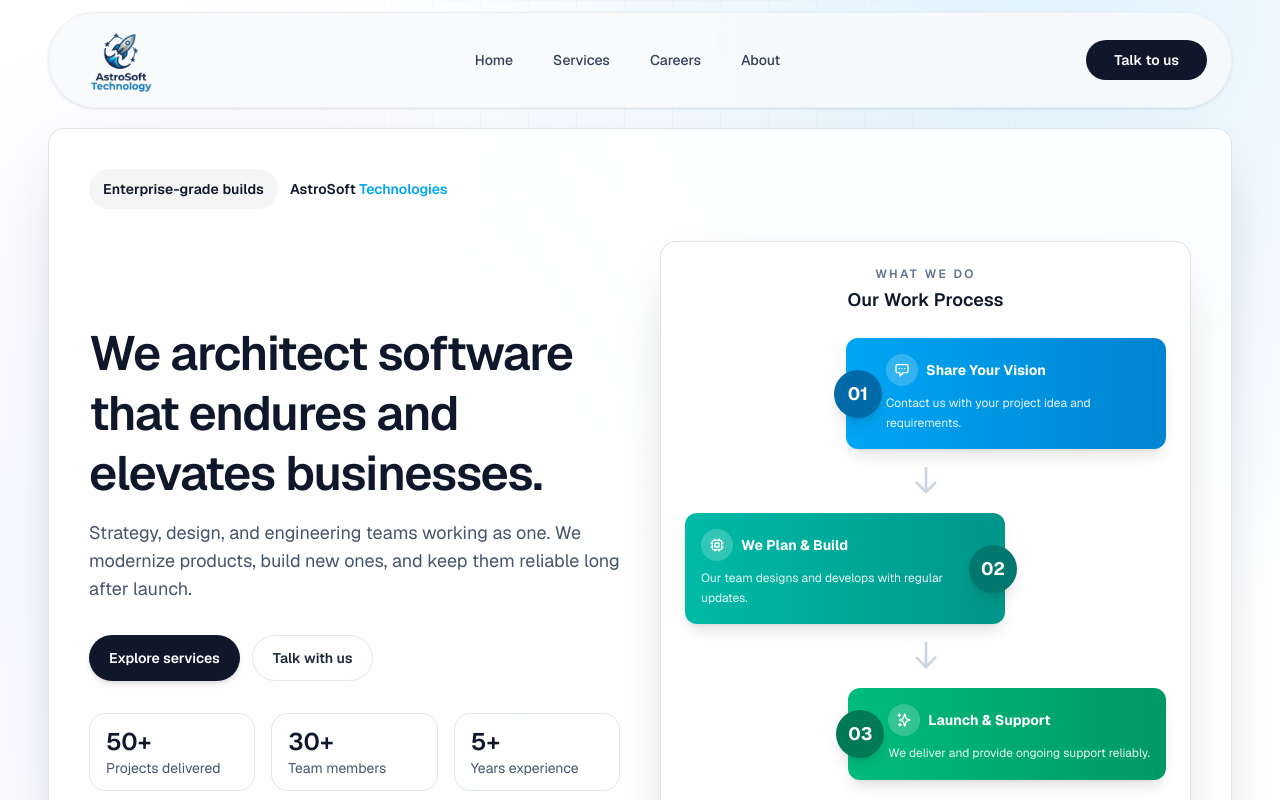
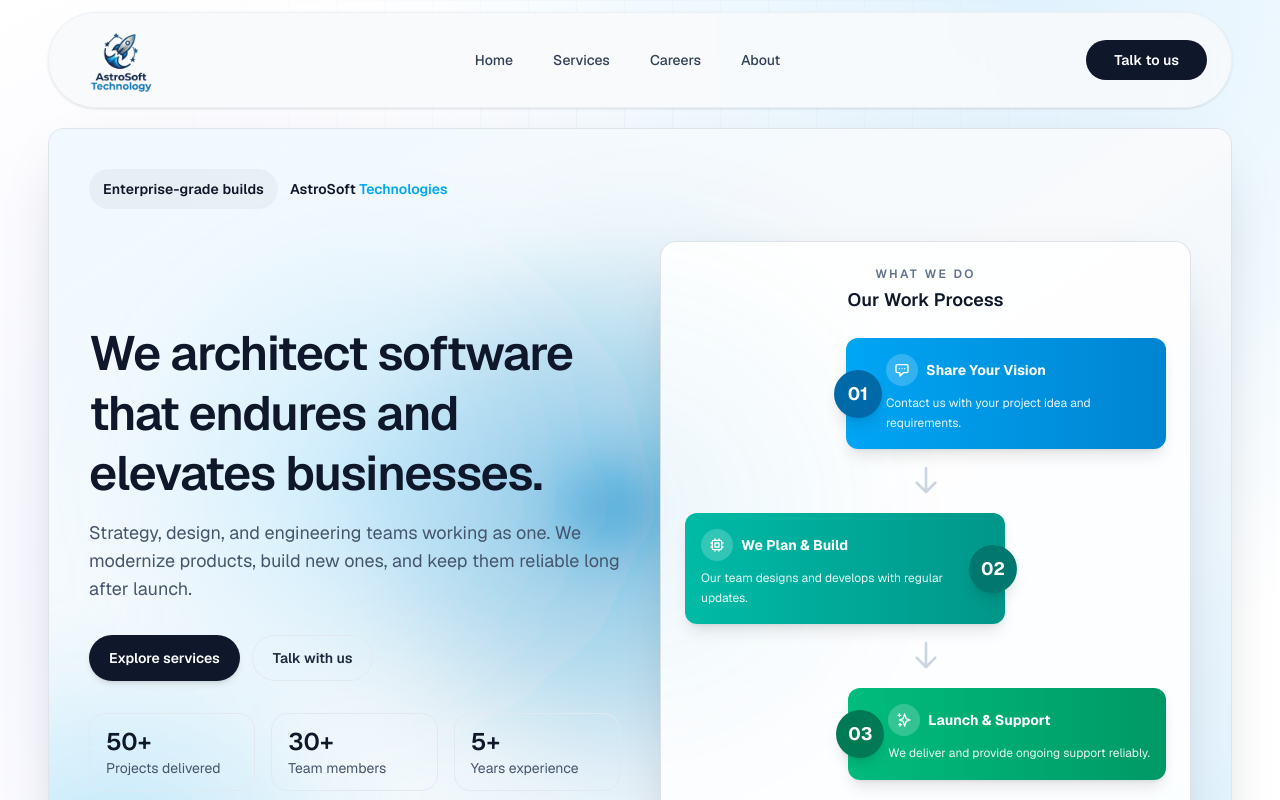
Before and after one commit to AstroSoft-Technology/astrosoft-technology, a Next.js app: page / in a window 1280 px wide. Shown: the top 800 px of the page. Built offline with nearby package versions, Linux system fonts and the light colour scheme.

Commit message:
ui changes

```diff
--- /dev/null
+++ b/app/components/BubbleBackground.tsx
@@ -0,0 +1,222 @@
+"use client";
+
+import * as React from "react";
+import {
+  motion,
+  useMotionValue,
+  useSpring,
+  type SpringOptions,
+} from "framer-motion";
+
+import { cn } from "@/lib/utils";
+
+type BubbleColors = {
+  first: string;
+  second: string;
+  third: string;
+  fourth: string;
+  fifth: string;
+  sixth: string;
+};
+
+type BubbleBackgroundProps = React.ComponentProps<"div"> & {
+  interactive?: boolean;
+  transition?: SpringOptions;
+  colors?: BubbleColors;
+};
+
+function BubbleBackground({
+  className,
+  children,
+  interactive = false,
+  transition = { stiffness: 100, damping: 20 },
+  colors = {
+    first: "14,165,233", // sky-500
+    second: "56,189,248", // sky-400
+    third: "125,211,252", // sky-300
+    fourth: "7,89,133", // sky-900
+    fifth: "2,132,199", // sky-600
+    sixth: "3,105,161", // sky-700
+  },
+  ...props
+}: BubbleBackgroundProps) {
+  const containerRef = React.useRef<HTMLDivElement>(null);
+
+  const mouseX = useMotionValue(0);
+  const mouseY = useMotionValue(0);
+  const springX = useSpring(mouseX, transition);
+  const springY = useSpring(mouseY, transition);
+
+  const rectRef = React.useRef<DOMRect | null>(null);
+  const rafIdRef = React.useRef<number | null>(null);
+
+  React.useLayoutEffect(() => {
+    const updateRect = () => {
+      if (containerRef.current) {
+        rectRef.current = containerRef.current.getBoundingClientRect();
+      }
+    };
+
+    updateRect();
+
+    const el = containerRef.current;
+    const ro = new ResizeObserver(updateRect);
+    if (el) ro.observe(el);
+
+    window.addEventListener("resize", updateRect);
+    window.addEventListener("scroll", updateRect, { passive: true });
+
+    return () => {
+      ro.disconnect();
+      window.removeEventListener("resize", updateRect);
+      window.removeEventListener("scroll", updateRect);
+    };
+  }, []);
+
+  React.useEffect(() => {
+    if (!interactive) return;
+
+    const el = containerRef.current;
+    if (!el) return;
+
+    const handleMouseMove = (e: MouseEvent) => {
+      const rect = rectRef.current;
+      if (!rect) return;
+      const centerX = rect.left + rect.width / 2;
+      const centerY = rect.top + rect.height / 2;
+
+      if (rafIdRef.current != null) cancelAnimationFrame(rafIdRef.current);
+      rafIdRef.current = requestAnimationFrame(() => {
+        mouseX.set(e.clientX - centerX);
+        mouseY.set(e.clientY - centerY);
+      });
+    };
+
+    el.addEventListener("mousemove", handleMouseMove as EventListener, {
+      passive: true,
+    });
+    return () => {
+      el.removeEventListener("mousemove", handleMouseMove as EventListener);
+      if (rafIdRef.current != null) cancelAnimationFrame(rafIdRef.current);
+    };
+  }, [interactive, mouseX, mouseY]);
+
+  return (
+    <div
+      ref={containerRef}
+      data-slot="bubble-background"
+      className={cn(
+        "relative size-full overflow-hidden bg-gradient-to-br from-sky-50 via-slate-50 to-sky-100",
+        className
+      )}
+      {...props}
+    >
+      <style>
+        {`
+            :root {
+              --first-color: ${colors.first};
+              --second-color: ${colors.second};
+              --third-color: ${colors.third};
+              --fourth-color: ${colors.fourth};
+              --fifth-color: ${colors.fifth};
+              --sixth-color: ${colors.sixth};
+            }
+          `}
+      </style>
+
+      <svg
+        xmlns="http://www.w3.org/2000/svg"
+        className="absolute top-0 left-0 w-0 h-0"
+      >
+        <defs>
+          <filter id="goo">
+            <feGaussianBlur
+              in="SourceGraphic"
+              stdDeviation="16"
+              result="blur"
+            />
+            <feColorMatrix
+              in="blur"
+              mode="matrix"
+              values="1 0 0 0 0  0 1 0 0 0  0 0 1 0 0  0 0 0 18 -8"
+              result="goo"
+            />
+            <feBlend in="SourceGraphic" in2="goo" />
+          </filter>
+        </defs>
+      </svg>
+
+      <div
+        className="absolute inset-0"
+        style={{ filter: "url(#goo) blur(30px)" }}
+      >
+        <motion.div
+          className="absolute rounded-full size-[80%] top-[10%] left-[10%] mix-blend-hard-light bg-[radial-gradient(circle_at_center,rgba(var(--first-color),0.35)_0%,rgba(var(--first-color),0)_50%)]"
+          animate={{ y: [-50, 50, -50] }}
+          transition={{ duration: 30, ease: "easeInOut", repeat: Infinity }}
+          style={{ transform: "translateZ(0)", willChange: "transform" }}
+        />
+
+        <motion.div
+          className="absolute inset-0 flex justify-center items-center origin-[calc(50%-400px)]"
+          animate={{ rotate: 360 }}
+          transition={{
+            duration: 20,
+            ease: "linear",
+            repeat: Infinity,
+            repeatType: "loop",
+          }}
+          style={{ transform: "translateZ(0)", willChange: "transform" }}
+        >
+          <div className="rounded-full size-[80%] top-[10%] left-[10%] mix-blend-hard-light bg-[radial-gradient(circle_at_center,rgba(var(--second-color),0.35)_0%,rgba(var(--second-color),0)_50%)]" />
+        </motion.div>
+
+        <motion.div
+          className="absolute inset-0 flex justify-center items-center origin-[calc(50%+400px)]"
+          animate={{ rotate: 360 }}
+          transition={{ duration: 40, ease: "linear", repeat: Infinity }}
+          style={{ transform: "translateZ(0)", willChange: "transform" }}
+        >
+          <div className="absolute rounded-full size-[80%] bg-[radial-gradient(circle_at_center,rgba(var(--third-color),0.35)_0%,rgba(var(--third-color),0)_50%)] mix-blend-hard-light top-[calc(50%+200px)] left-[calc(50%-500px)]" />
+        </motion.div>
+
+        <motion.div
+          className="absolute rounded-full size-[80%] top-[10%] left-[10%] mix-blend-hard-light bg-[radial-gradient(circle_at_center,rgba(var(--fourth-color),0.3)_0%,rgba(var(--fourth-color),0)_50%)] opacity-40"
+          animate={{ x: [-50, 50, -50] }}
+          transition={{ duration: 40, ease: "easeInOut", repeat: Infinity }}
+          style={{ transform: "translateZ(0)", willChange: "transform" }}
+        />
+
+        <motion.div
+          className="absolute inset-0 flex justify-center items-center origin-[calc(50%_-_800px)_calc(50%_+_200px)]"
+          animate={{ rotate: 360 }}
+          transition={{ duration: 20, ease: "linear", repeat: Infinity }}
+          style={{ transform: "translateZ(0)", willChange: "transform" }}
+        >
+          <div className="absolute rounded-full size-[160%] mix-blend-hard-light bg-[radial-gradient(circle_at_center,rgba(var(--fifth-color),0.3)_0%,rgba(var(--fifth-color),0)_50%)] top-[calc(50%-80%)] left-[calc(50%-80%)]" />
+        </motion.div>
+
+        {interactive && (
+          <motion.div
+            className="absolute inset-0 flex justify-center items-center pointer-events-none"
+            style={{ transform: "translateZ(0)", willChange: "transform" }}
+          >
+            <motion.div
+              className="absolute rounded-full size-full mix-blend-hard-light bg-[radial-gradient(circle_at_center,rgba(var(--sixth-color),0.3)_0%,rgba(var(--sixth-color),0)_50%)] opacity-40"
+              style={{
+                x: springX,
+                y: springY,
+                transform: "translateZ(0)",
+                willChange: "transform",
+              }}
+            />
+          </motion.div>
+        )}
+      </div>
+
+      {children}
+    </div>
+  );
+}
+
+export { BubbleBackground, type BubbleBackgroundProps };
--- a/app/page.tsx
+++ b/app/page.tsx
@@ -4,6 +4,7 @@ import { useState, useMemo } from "react";
 import type { ReactElement } from "react";
 import Image from "next/image";
 import Link from "next/link";
+import { BubbleBackground } from "./components/BubbleBackground";
 
 const stats = [
   { value: "50+", label: "Projects delivered" },
@@ -570,15 +571,19 @@ export default function Home() {
         />
       </div>
 
-      <section className="card overflow-hidden px-8 py-10 sm:px-10 animate-fade-up">
-        <div className="flex flex-wrap items-center gap-3 text-sm text-slate-700">
+      <section className="card overflow-hidden px-8 py-10 sm:px-10 animate-fade-up relative">
+        <BubbleBackground
+          interactive={true}
+          className="absolute inset-0 -z-0"
+        />
+        <div className="relative z-10 flex flex-wrap items-center gap-3 text-sm text-slate-700">
           <span className="pill">Enterprise-grade builds</span>
           <span>
             <span className="font-semibold text-slate-900">AstroSoft</span>{" "}
             <span className="font-semibold text-sky-500">Technologies</span>
           </span>
         </div>
-        <div className="mt-8 grid gap-10 lg:grid-cols-2 lg:items-center">
+        <div className="relative z-10 mt-8 grid gap-10 lg:grid-cols-2 lg:items-center">
           <div className="space-y-8">
             <div className="space-y-4">
               <h1 className="text-4xl font-semibold leading-tight tracking-tight text-slate-900 sm:text-5xl">
--- /dev/null
+++ b/lib/utils.ts
@@ -0,0 +1,6 @@
+import { type ClassValue, clsx } from "clsx"
+import { twMerge } from "tailwind-merge"
+
+export function cn(...inputs: ClassValue[]) {
+  return twMerge(clsx(inputs))
+}
--- a/package.json
+++ b/package.json
@@ -10,9 +10,12 @@
   },
   "dependencies": {
     "@vercel/analytics": "^1.6.1",
+    "clsx": "^2.1.1",
+    "framer-motion": "^12.23.26",
     "next": "16.1.0",
     "react": "19.2.3",
-    "react-dom": "19.2.3"
+    "react-dom": "19.2.3",
+    "tailwind-merge": "^3.4.0"
   },
   "devDependencies": {
     "@tailwindcss/postcss": "^4",
```
Also changed, not shown: 1 other file (tests, documents, lock files or other folders).
